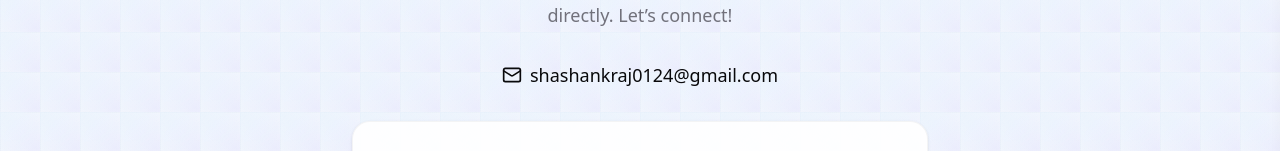
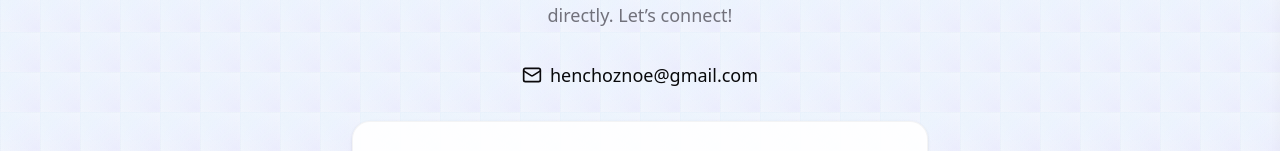
Before and after one commit to henchoznoe/Portfolio, a React (Vite) app: page /contact in a window 1280 px wide. Shown: the part 248-399 px from the top of the page. Built offline with nearby package versions, Linux system fonts and the light colour scheme.

Commit message:
Update Contact

```diff
--- a/src/components/Contact.jsx
+++ b/src/components/Contact.jsx
@@ -81,7 +81,7 @@ function ContactComponent() {
     const data = Object.fromEntries(formData.entries());
 
     try {
-      const response = await fetch("https://formspree.io/f/mldnaeeb", {
+      const response = await fetch("https://formspree.io/", {
         method: "POST",
         headers: { "Content-Type": "application/json" },
         body: JSON.stringify(data),
@@ -130,13 +130,13 @@ function ContactComponent() {
 
         <motion.div variants={itemVariants}>
           <a
-            href="mailto:shashankraj0124@gmail.com"
+            href="mailto:henchoznoe@gmail.com"
             className="flex justify-center items-center gap-2 text-primary text-lg font-medium hover:underline transition-colors duration-200"
             target="_blank"
             rel="noopener noreferrer"
           >
             <Mail className="w-5 h-5" />
-            shashankraj0124@gmail.com
+            henchoznoe@gmail.com
           </a>
         </motion.div>
 
--- a/src/components/Layout.jsx
+++ b/src/components/Layout.jsx
@@ -6,7 +6,7 @@ import { StaticBackground } from '../App'; // We will export StaticBackground fr
 
 const Layout = ({ children, theme, toggleTheme, sideNavOpen, setSideNavOpen }) => {
   return (
-    <div className="relative min-h-screen flex flex-col text-foreground overflow-x-hidden">
+    <div className="relative min-h-[calc(100dvh)] flex flex-col text-foreground overflow-x-hidden">
       <StaticBackground theme={theme} />
       <Header
         toggleTheme={toggleTheme}
```
